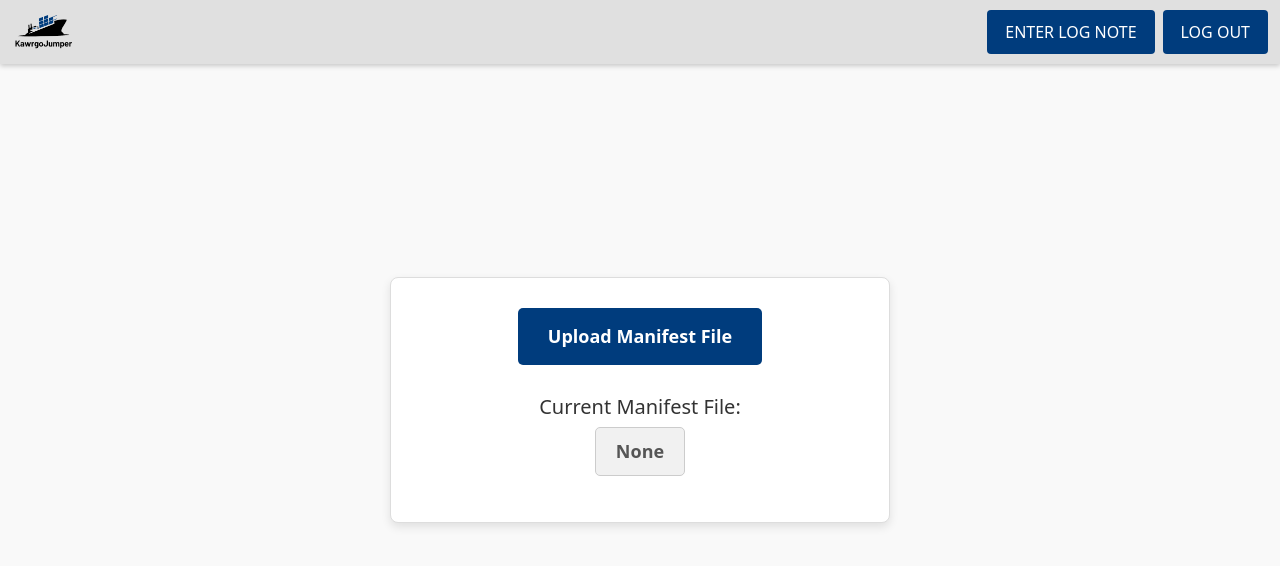
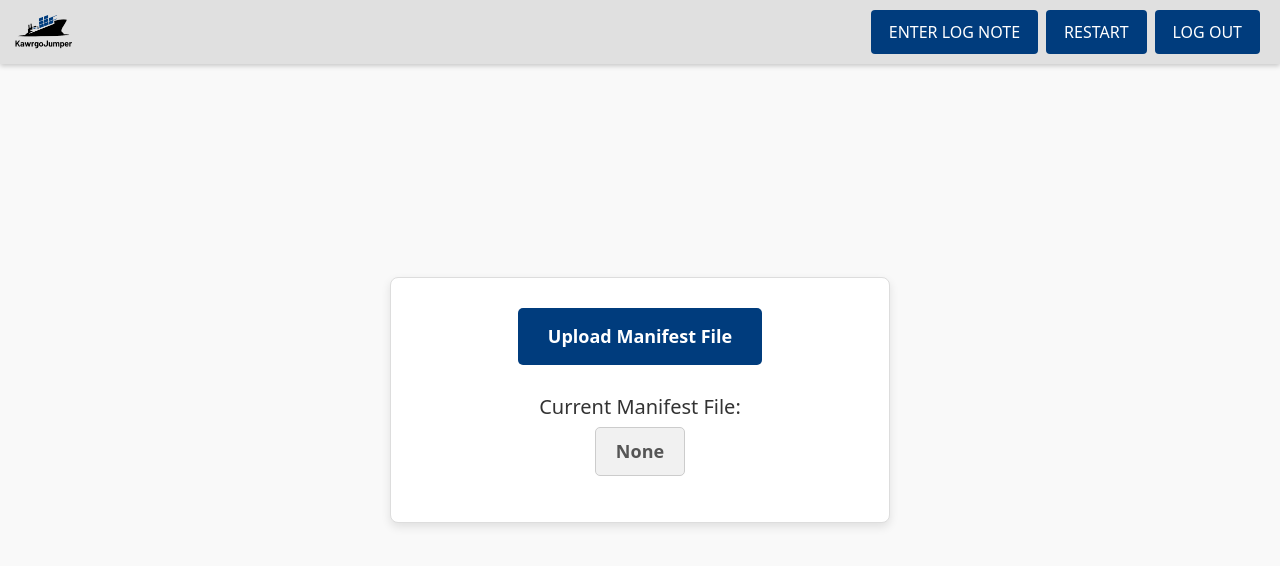
Before and after one commit to WinThant16/KawrgoJumper, a React (Create React App) app: page /upload-manifest in a window 1280 px wide. Shown: the top 566 px of the page. Built offline with nearby package versions, Linux system fonts and the light colour scheme.

Commit message:
navbar restart button

```diff
--- a/src/components/Navbar.js
+++ b/src/components/Navbar.js
@@ -27,6 +27,20 @@ function Navbar({ onLogFile, onLogout}) {
 		}
 	}
 
+	const handleRestart = () => {
+		const confirmRestart = window.confirm(					//confirm method is simple for now, can customize later?
+			'Are you sure you want to restart (return to manifest upload)?'
+		);
+		if (confirmRestart) {
+			localStorage.removeItem('manifestFileName');	//clear manifest name
+			localStorage.removeItem('manifestFile');	//clear manifest contents
+			// We'll have to clear more here as we save more variables
+			navigate(0);
+			navigate('/upload-manifest'); //redirect to upload-manifest
+
+		}
+	}
+
 	return (
 		<nav className='navbar navbar-expand-lg navbar-dark fixed-top'>
 			<div className='container-fluid'>
@@ -46,13 +60,19 @@ function Navbar({ onLogFile, onLogout}) {
 								ENTER LOG NOTE
 							</button>
 						</li>
-
+						{/* Restart button */}
+						<li className='nav-item'>
+							<button className='btn btn-outline-light me-2' onClick={handleRestart}>
+								RESTART
+							</button>
+						</li>
 						{/* Logout button */}
 						<li className='nav-item'>
-							<button className='btn btn-outline-light' onClick={handleLogout}>
+							<button className='btn btn-outline-light me-2' onClick={handleLogout}>
 								LOG OUT
 							</button>
 						</li>
+
 					</ul>
 				</div>
 			</div>
```
